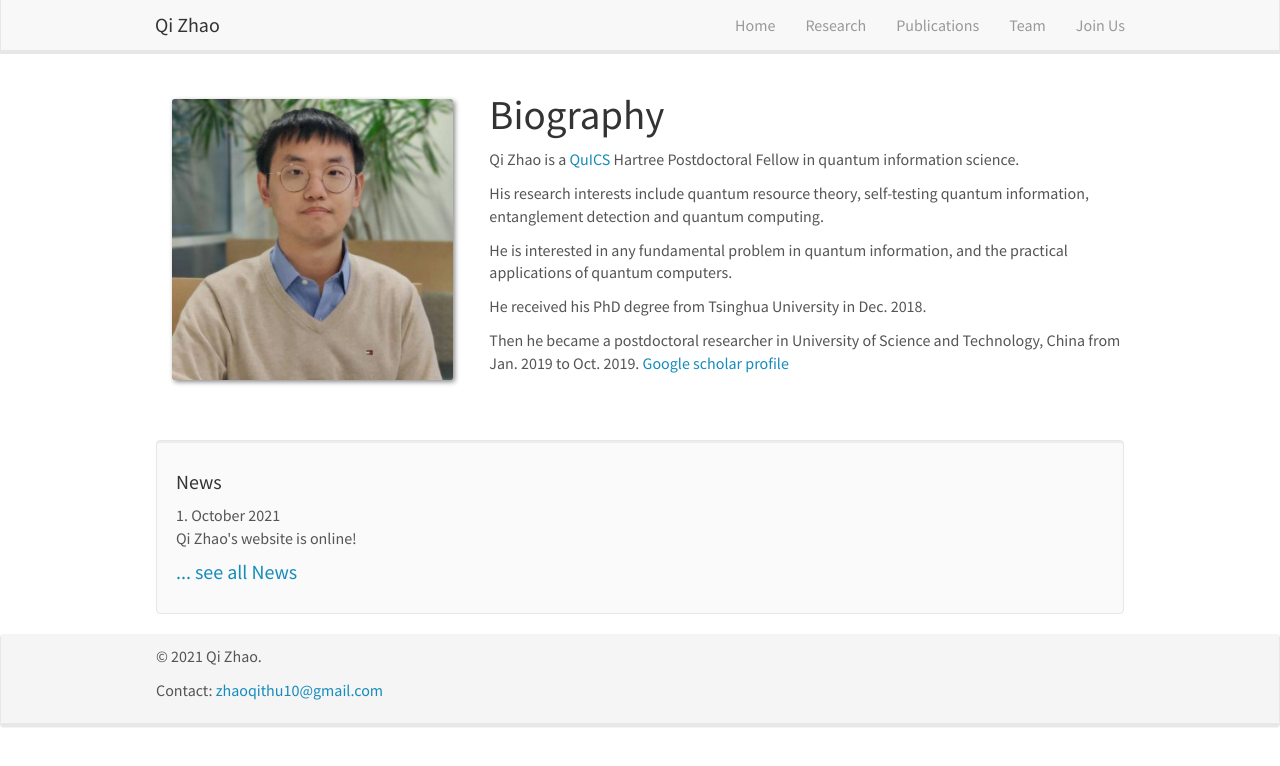
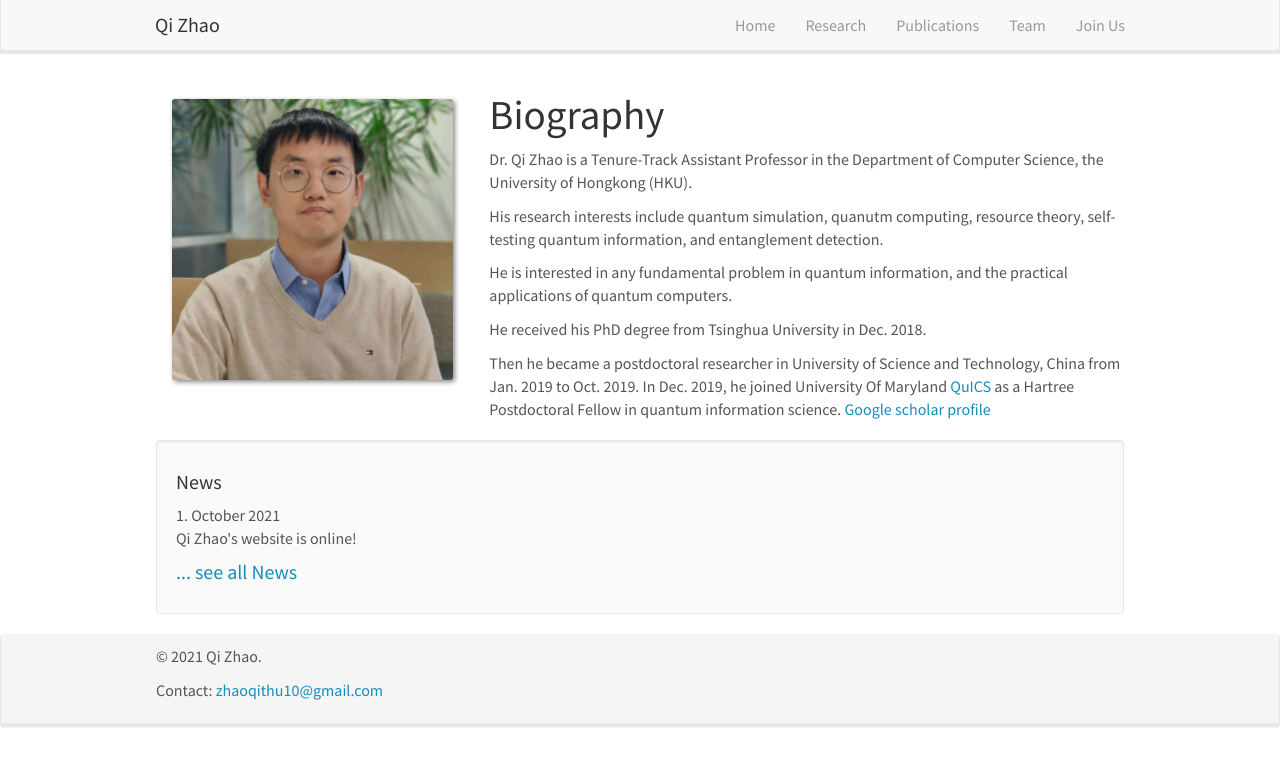
Before and after one commit to qizhao-quantum/qizhao-quantum.github.io, a Jekyll site: the page built from _pages/home.md, in a window 1280 px wide. Shown: the top 766 px of the page. Built offline with Jekyll 4.4.1, drawn with Linux system fonts in a browser that asks for light colours; nearby versions of some CDN libraries; library files that are not in the unit come from our copies.

Commit message:
Update home.md

```diff
--- a/_pages/home.md
+++ b/_pages/home.md
@@ -5,13 +5,14 @@ excerpt: "Qi Zhao"
 sitemap: false
 permalink: /
 ---
-Qi Zhao is a [QuICS](https://quics.umd.edu) Hartree Postdoctoral Fellow in quantum information science.
+Dr. Qi Zhao is a Tenure-Track Assistant Professor in the Department of Computer Science, the University of Hongkong (HKU).
 
-His research interests include quantum resource theory, self-testing quantum information, entanglement detection and quantum computing.
+His research interests include quantum simulation, quanutm computing, resource theory, self-testing quantum information, and entanglement detection.
 
 He is interested in any fundamental problem in quantum information, and the practical applications of quantum computers.
 
 He received his PhD degree from Tsinghua University in Dec. 2018.
 
 Then he became a postdoctoral researcher in University of Science and Technology, China from Jan. 2019 to Oct. 2019.
+In Dec. 2019, he joined University Of Maryland [QuICS](https://quics.umd.edu) as a Hartree Postdoctoral Fellow in quantum information science.
 [Google scholar profile](https://scholar.google.com/citations?user=VVQuTDMAAAAJ&hl=zh-CN&authuser=1)
```
